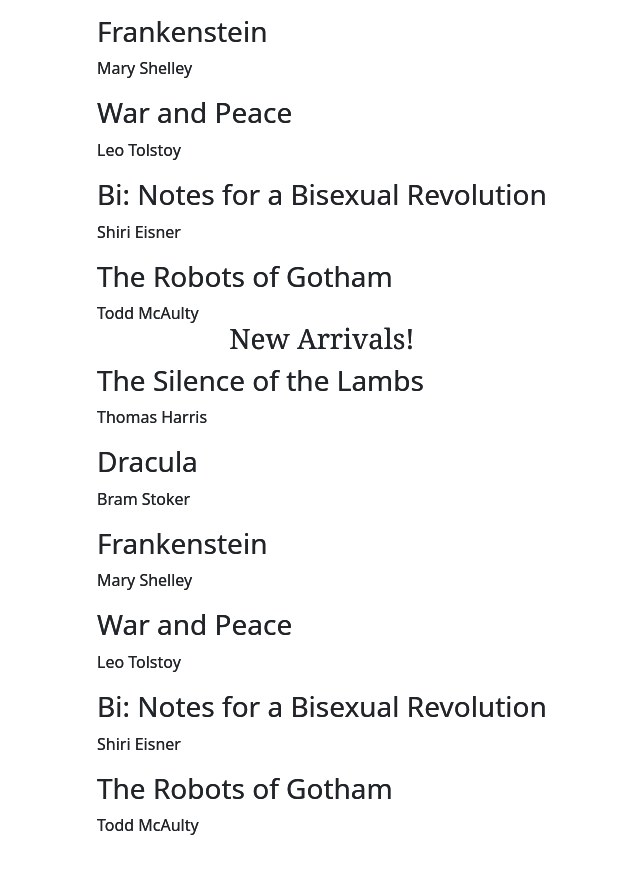
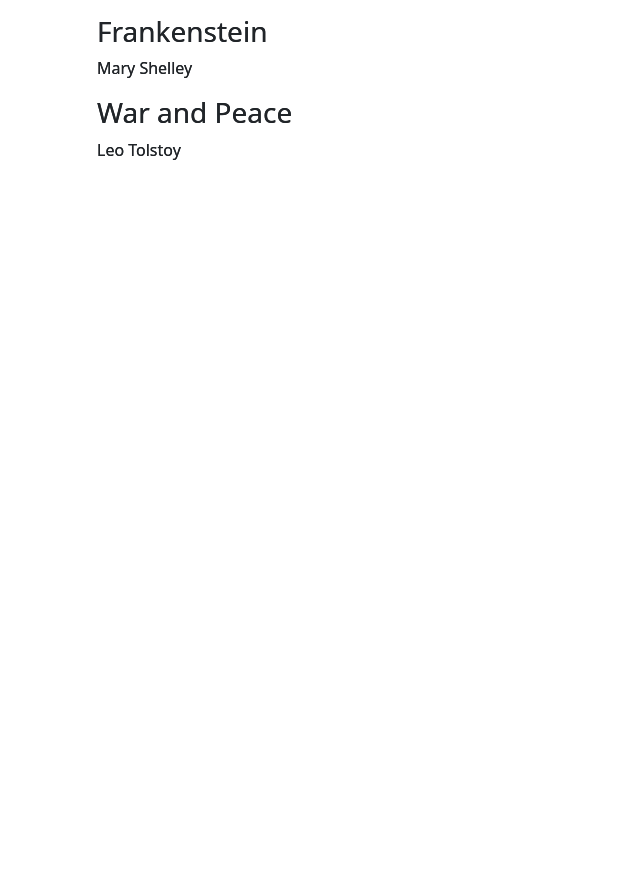
Before and after one commit to T-Henderson/fullStackProjects, an Angular app in the folder bookhub/: page / in a window 1280 px wide. Shown: the part 480-1354 px from the top of the page, without its empty margins (95-735 px from the left). After the commit the page ends 850 px from the top, so only its background shows below. Built offline with nearby package versions, Linux system fonts and the light colour scheme.

Commit message:
Commented new arrivals for now
Need to figure out a better way to show new arrivals. Might have to make a whole new component for that specifically,

```diff
--- a/bookhub/src/app/components/book-item/book-item.component.html
+++ b/bookhub/src/app/components/book-item/book-item.component.html
@@ -1,4 +1,5 @@
-<div class="book">
+<div class="book" *ngIf="book.bestSeller == true">
+    <!--add titles for these to show up on the home page. ex: Title: blah blah, Author: blah de bleh.-->
     <h3>{{ book.bookTitle }}</h3>
     <p>{{ book.bookAuthor }}</p>
 </div>
--- a/bookhub/src/app/components/book-item/book-item.component.ts
+++ b/bookhub/src/app/components/book-item/book-item.component.ts
@@ -37,4 +37,9 @@ export class BookItemComponent implements OnInit {
     }
   }
 
+  /*place above functions within the HTML for this component later or tomorrow.
+  Use the TaskTracker app as a guide to do so. Hopefully this works as intended.
+  A potential snag might be if both newArrival and bestSeller are true, they would show
+  up regardless of section. Though it shouldn't be too much of a problem.
+  */
 }
--- a/bookhub/src/app/homepage/homepage.component.html
+++ b/bookhub/src/app/homepage/homepage.component.html
@@ -11,15 +11,15 @@
 </div>
 
 
-<div class="newArrivalsContainer">
+<!--<div class="newArrivalsContainer">
     <div class="h3">
         <h3>New Arrivals!</h3>
     </div>
-    <!--
+
         the same thing should be done here that's done for the best sellers
-    -->
+
     <app-books></app-books>
-</div>
+</div>-->
 
 <!--
     <div class="messageBoardContainer">
--- a/bookhub/src/app/homepage/homepage.component.ts
+++ b/bookhub/src/app/homepage/homepage.component.ts
@@ -10,6 +10,7 @@ import { BookService } from '../services/book.service';
 })
 export class HomepageComponent implements OnInit {
 
+
   constructor() { }
 
   ngOnInit(): void {
```
